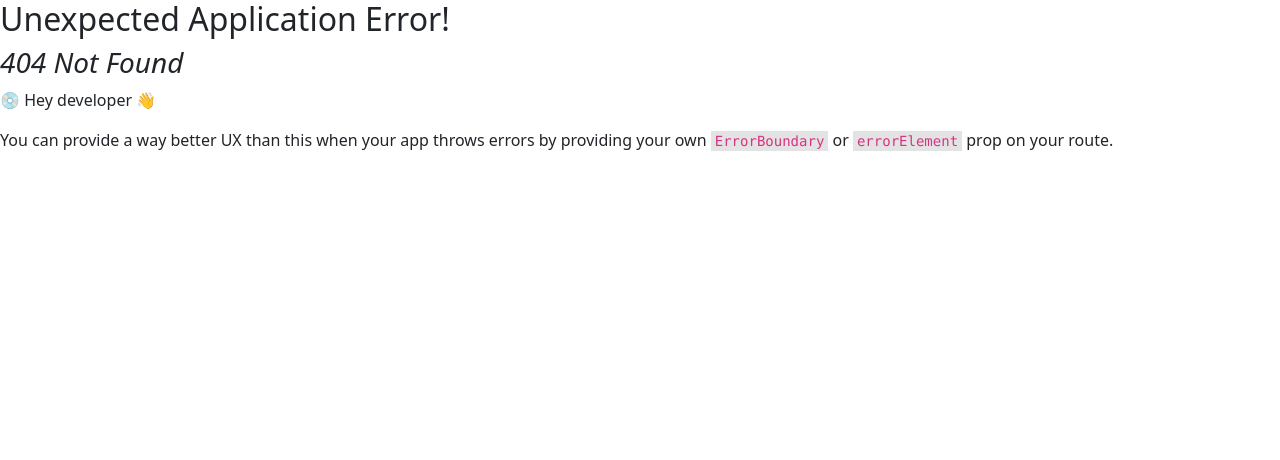
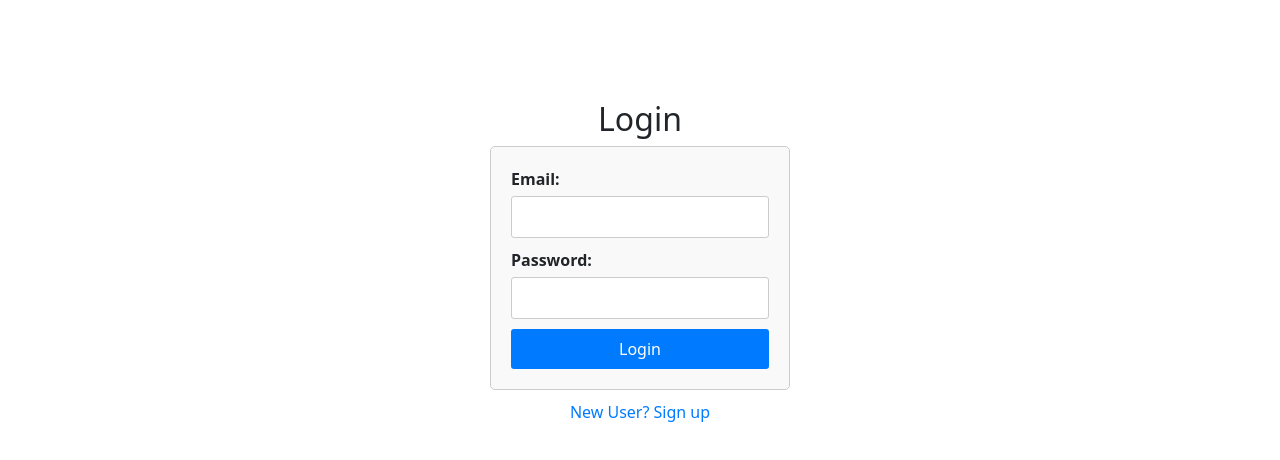
Before and after one commit to turtlevelocity/GFG-fullstack-course, a React (Create React App) app: page /login in a window 1280 px wide. Before the commit this address had no page. Shown: the top 460 px of the page. Built offline with nearby package versions, Linux system fonts and the light colour scheme.

Commit message:
session 15

```diff
--- a/package.json
+++ b/package.json
@@ -6,6 +6,7 @@
     "@testing-library/jest-dom": "^5.16.5",
     "@testing-library/react": "^13.4.0",
     "@testing-library/user-event": "^13.5.0",
+    "axios": "^1.4.0",
     "bootstrap": "^5.3.0",
     "react": "^18.2.0",
     "react-bootstrap": "^2.8.0",
--- /dev/null
+++ b/src/PrivateRoute.js
@@ -0,0 +1,13 @@
+import React from "react";
+import { Navigate } from "react-router-dom";
+
+const PrivateRoute = ({element: Element, ...rest}) => {
+  if (!localStorage.getItem('userInfo')) {
+    return <Navigate to="/login" />
+  }
+
+  return <Element />;
+
+};
+
+export default PrivateRoute;
--- a/src/index.js
+++ b/src/index.js
@@ -2,27 +2,24 @@ import React from 'react';
 import ReactDOM from 'react-dom/client';
 import './index.css';
 import App from './App';
-import { createBrowserRouter, RouterProvider } from 'react-router-dom';
+import { BrowserRouter, Route, Routes } from 'react-router-dom';
 import Timeline from './timeline/Timeline';
 
 // Importing the Bootstrap CSS
 import 'bootstrap/dist/css/bootstrap.min.css';
+import Login from './login/Login';
+import PrivateRoute from './PrivateRoute';
 
 const root = ReactDOM.createRoot(document.getElementById('root'));
 
-const router = createBrowserRouter([
-  {
-    path: '/',
-    element: <App />,
-  },
-  {
-    path: '/timeline',
-    element: <Timeline />
-  }
-])
-
 root.render(
   <React.StrictMode>
-    <RouterProvider router={router} />
+    <BrowserRouter>
+      <Routes>
+        <Route path="/" element={<App />} />
+        <Route path="/login" element={<Login />} />
+        <Route path="/timeline" element={<PrivateRoute element={Timeline} /> } />
+      </Routes>
+    </BrowserRouter>
   </React.StrictMode>
 );
--- /dev/null
+++ b/src/login/Login.css
@@ -0,0 +1,52 @@
+.login-container {
+  display: flex;
+  flex-direction: column;
+  align-items: center;
+  margin-top: 100px;
+
+}
+
+form {
+  width: 300px;
+  padding: 20px;
+  border: 1px solid #ccc;
+  border-radius: 5px;
+  background-color: #f9f9f9;
+}
+
+.form-group {
+  margin-bottom: 10px;
+}
+
+label {
+  display: block;
+  margin-bottom: 5px;
+  font-weight: bold;
+}
+
+input {
+  width: 100%;
+  padding: 8px;
+  border: 1px solid #ccc;
+  border-radius: 3px;
+}
+
+button {
+  width: 100%;
+  padding: 8px;
+  background-color: #007bff;
+  color: #fff;
+  border: none;
+  border-radius: 3px;
+  cursor: pointer;
+}
+
+button:hover {
+  background-color: #0056b3;
+}
+
+p{
+  margin-top: 10px;
+  color: #007bff;
+  cursor: pointer;
+}
--- /dev/null
+++ b/src/login/Login.js
@@ -0,0 +1,111 @@
+import React, { useEffect, useState } from 'react';
+import './Login.css';
+import axios from 'axios';
+import { useNavigate } from 'react-router-dom';
+import { Alert } from 'react-bootstrap';
+
+const Login = () => {
+
+  const [isLoginMode, setIsLoginMode] = useState(true);
+  const [username, setUsername] = useState('');
+  const [email, setEmail] = useState('');
+  const [age, setAge] = useState('');
+  const [password, setPassword] = useState('');
+  const navigate = useNavigate();
+  const [errorMessage, setError] = useState(null);
+
+  const handleSubmit = (e) => {
+    e.preventDefault();
+
+    if (isLoginMode) {
+      handleLogin();
+    }
+    else {
+      handleSignup();
+    }
+
+  };
+
+  const handleLogin = () => {
+    const userData = {email, password};
+    console.log("calling submit method")
+
+    axios.post('http://localhost:3000/auth/login', userData)
+    .then(response => {
+      if (response.status === 200) {
+        setError(null);
+        console.log("login successful");
+        console.log(response.data);
+        localStorage.setItem('userInfo', response.data);
+        navigate('/timeline');
+      }
+      else {
+        console.log("Error while login, please login again");
+        setError("Error while login, please login again")
+      }
+    })
+    .catch((err) => {
+      console.log(err);
+      setError("Error while login, please login again")
+    });
+  }
+
+  const handleSignup = () => {
+    const userData = {email, password, username, age};
+    console.log("calling submit method")
+
+    axios.post('http://localhost:3000/auth/register', userData)
+    .then(response => {
+      if (response.status === 200) {
+        setError(null);
+        console.log(response.data);
+        setIsLoginMode(true);
+      }
+      else {
+        console.log("Error while signup, please signup again");
+        setError("Error while signup, please signup again");
+      }
+    })
+    .catch((err) => {
+      console.log(err);
+      setError(err.response.data);
+    });
+  }
+
+  return (
+    <div className='login-container'>
+      { errorMessage ? <Alert key="danger" variant="danger">
+        {errorMessage}
+      </Alert> : null}
+      <h2>{isLoginMode? 'Login': 'Signup'} </h2>
+      <form onSubmit={handleSubmit}>
+        {!isLoginMode ?
+          <>
+            <div className='form-group'>
+              <label htmlFor='username'>Username:</label>
+              <input type='text' id='username' value={username} onChange={(e) => setUsername(e.target.value)} required />
+            </div>
+            <div className='form-group'>
+              <label htmlFor='age'>Age:</label>
+              <input type='number' id='age' value={age} onChange={(e) => setAge(e.target.value)} required />
+            </div>
+          </>: null }
+        <div className='form-group'>
+          <label htmlFor='email'>Email:</label>
+          <input type='text' id='email' value={email} onChange={(e) => setEmail(e.target.value)} required />
+        </div>
+        <div className='form-group'>
+          <label htmlFor='password'>Password:</label>
+          <input type='password' id='password' value={password} onChange={(e) => setPassword(e.target.value)} required />
+        </div>
+        <button type='submit'>{isLoginMode? 'Login' : 'Signup'}</button>
+      </form>
+
+      <p onClick={()=> setIsLoginMode(!isLoginMode)}>
+        {isLoginMode? 'New User? Sign up' : 'Already have an account? Login'}
+      </p>
+    </div>
+  )
+};
+
+export default Login;
--- a/src/navigation/Navigation.js
+++ b/src/navigation/Navigation.js
@@ -1,6 +1,16 @@
 import Nav from 'react-bootstrap/Nav';
+import { useNavigate } from 'react-router-dom';
 
 const Navigation = () => {
+
+  const navigate = useNavigate();
+
+  const handleLogout = () => {
+    localStorage.removeItem('userInfo');
+    navigate('/login');
+  }
+
+
   return (
     <Nav variant="underline">
       <Nav.Item>
@@ -12,6 +22,9 @@ const Navigation = () => {
       <Nav.Item>
         <Nav.Link >About</Nav.Link>
       </Nav.Item>
+      <Nav.Item>
+        <Nav.Link onClick={handleLogout}>Logout</Nav.Link>
+      </Nav.Item>
     </Nav>
   );
 }
--- a/src/timeline/Timeline.js
+++ b/src/timeline/Timeline.js
@@ -64,11 +64,6 @@ const Timeline = () => {
   return (
     <div className='timeline-container'>
       <Navigation />
-      <div>
-        {date.toLocaleTimeString()}
-      </div>
-      <input ref={inputRef} type='text'></input>
-      <button onClick={buttonClickEvent}>Button Ref</button>
       <div className="timeline">
         <Posts posts={postData} user={user}/>
       </div>
```
Also changed, not shown: src/aynchronousMethods/asyncExamples.js (deleted, +0 -49 lines), 1 other file (tests, documents, lock files or other folders).
